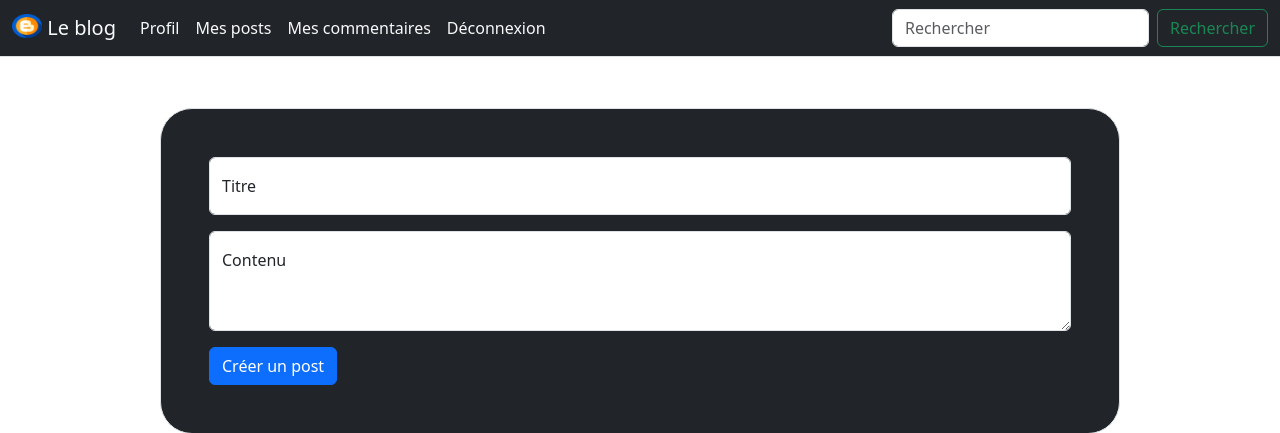
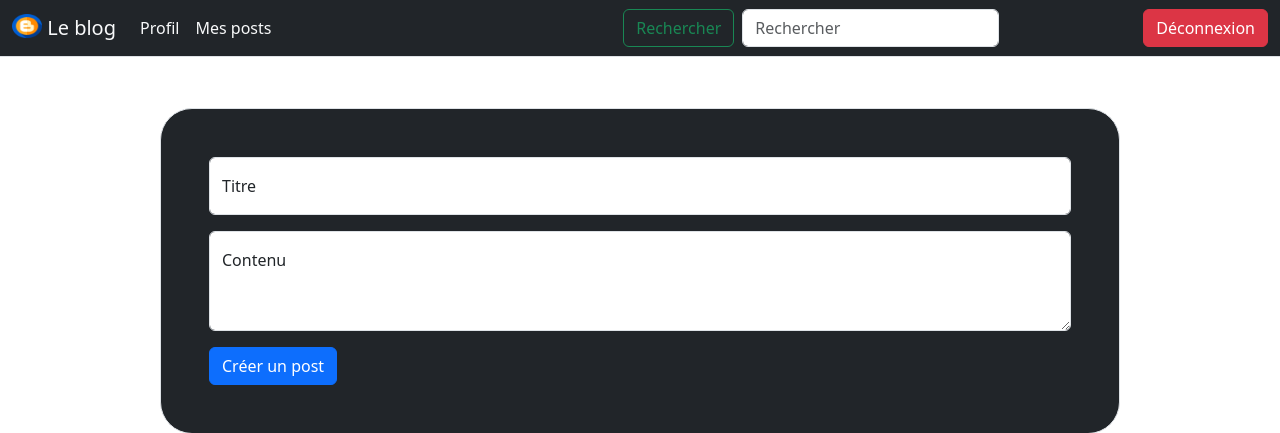
Before and after one commit to Evann45/Dev_web, a Flask app: page /creer_post in a window 1280 px wide. Shown: the top 433 px of the page. Run offline with Flask 3, Linux system fonts and the light colour scheme; a user stored in the database is signed in; some libraries are stand-ins or nearby versions.

Commit message:
Ajout d'un meilleur bouton deconnexion

```diff
--- a/App/templates/base.html
+++ b/App/templates/base.html
@@ -47,21 +47,16 @@
               <a class="nav-link active text-light"
                 href="{{ url_for('mes_posts') }}">Mes posts</a>
             </li>
-            <li class="nav-item">
-              <a class="nav-link text-light" href="#">Mes commentaires</a>
-            </li>
-            <li class="nav-item">
-              <a class="nav-link text-light" href="{{ url_for('logout') }}">Déconnexion</a>
-            </li>
           </ul>
-          <form class="d-flex" role="search" action="home" method="post">
+          <form class="d-flex me-5" role="search" action="home" method="post">
+            <input class="btn btn-outline-success me-2" type="submit"
+              value="Rechercher">
             {{ sForm.csrf_token}}
-            {{sForm.titre(size=20,class="form-control me-2",
+            {{sForm.titre(size=20,class="form-control me-5",
             type="search",
             placeholder="Rechercher")}}
-            <input class="btn btn-outline-success" type="submit"
-              value="Rechercher">
           </form>
+          <a class="btn btn-danger ms-5" href="{{ url_for('logout') }}">Déconnexion</a>
         </div>
       </div>
     </nav>
```
